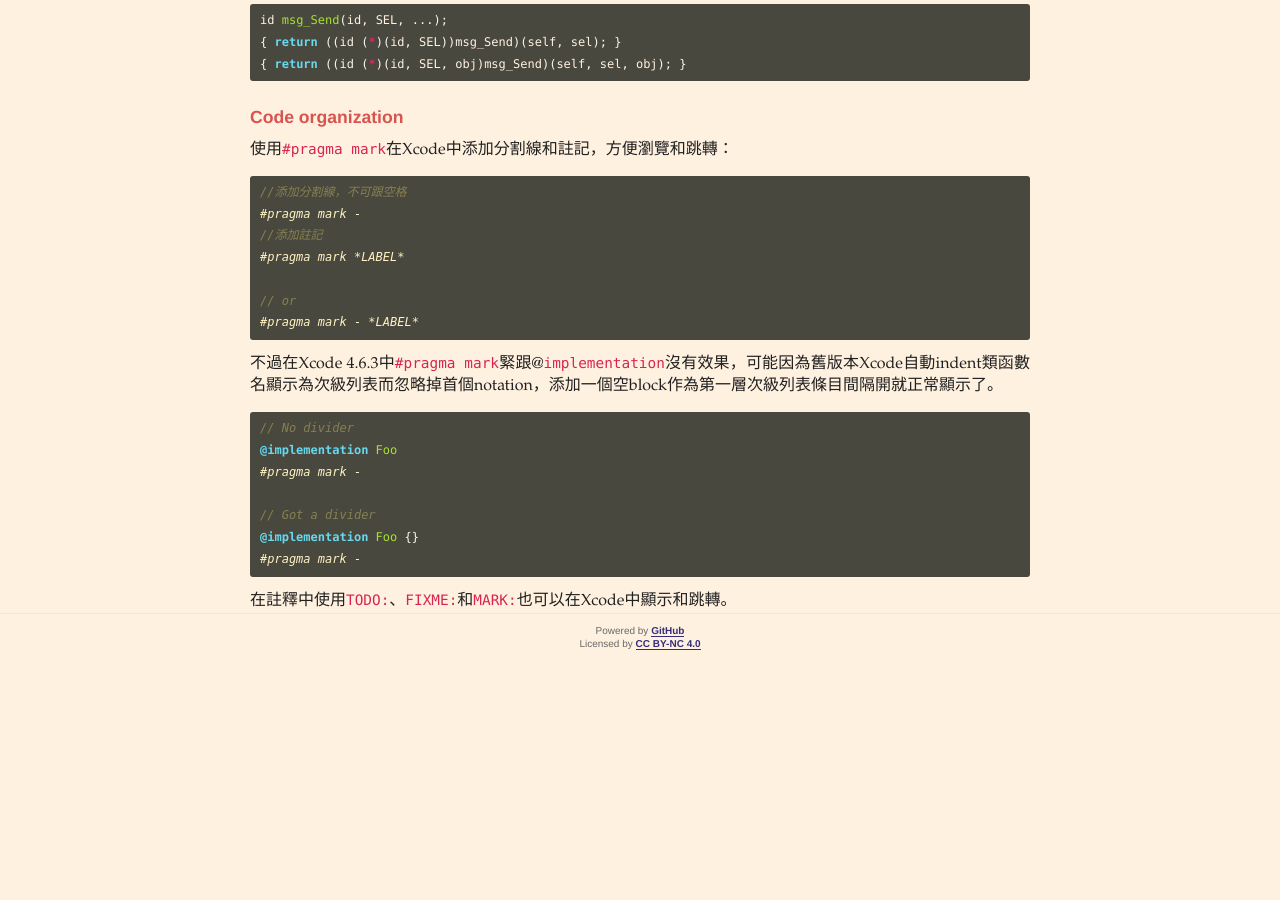
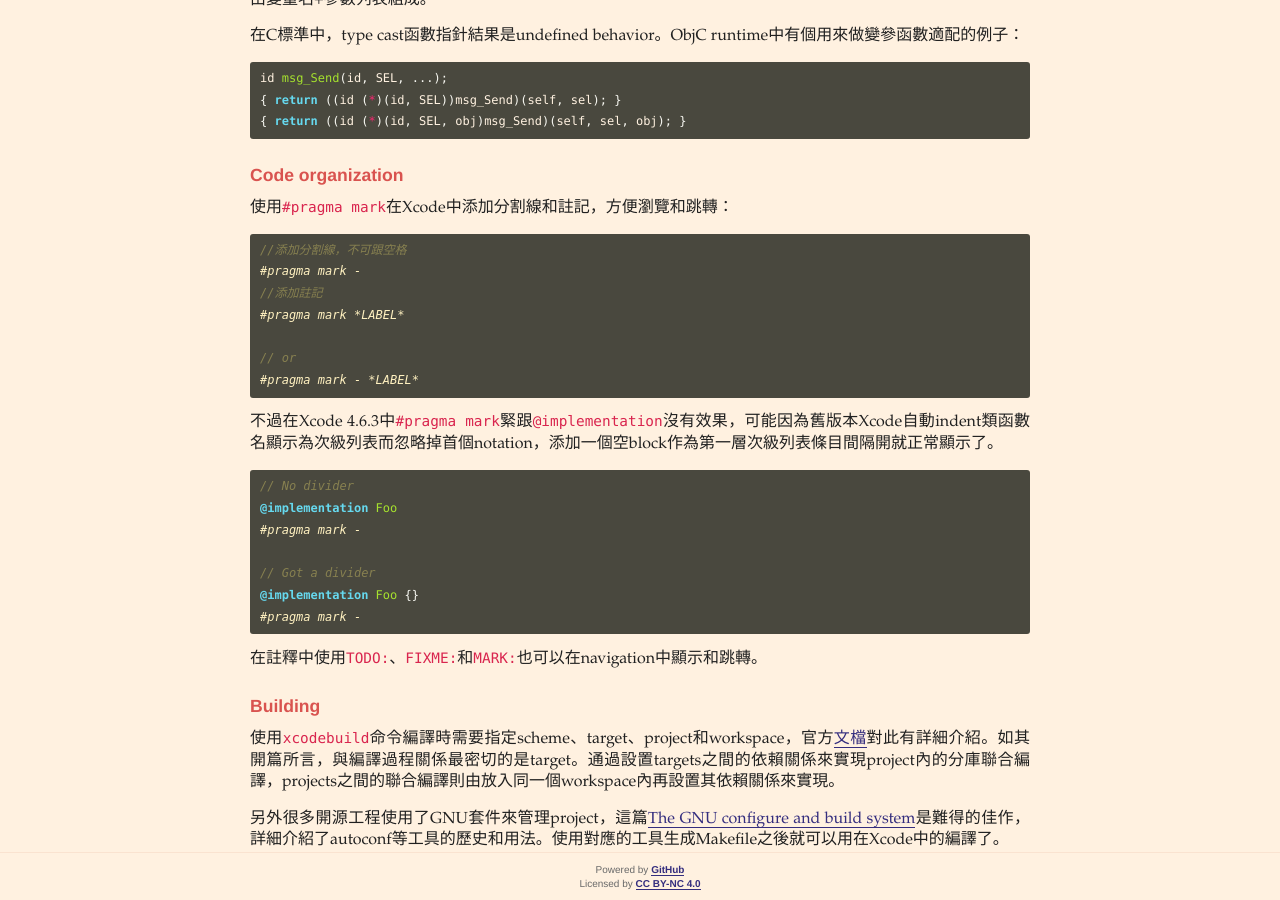
Before and after one commit to fteiwtdt/fteiwtdt.github.io, a Jekyll site: the page built from _posts/2018-03-30-objc-note-i.md, in a window 1280 px wide and 900 px high, scrolled down 1641 px. Built offline with Jekyll 4.4.1, drawn with Linux system fonts in a browser that asks for light colours; some web fonts are replaced; before the commit the page ends 2302 px from its top, so only the background shows below that; some of the changed text lies outside the part shown.

Commit message:
Modified "objc-note-i"

````diff
--- a/_posts/2018-03-30-objc-note-i.md
+++ b/_posts/2018-03-30-objc-note-i.md
@@ -39,10 +39,12 @@
 INCLUDES= -I${TOP}
 ```
 
-### Macro
+### Macros
 {: .subtitle}
 
-這篇[宏定義的黑魔法](https://onevcat.com/2014/01/black-magic-in-macro/)很有意思地解釋了一些macro的寫法和實現細節。GNU的[文檔](https://gcc.gnu.org/onlinedocs/cpp/Macros.html)則詳細地梳理了macro，譬如將其分類為object-like和function-like。
+這篇[宏定義的黑魔法](https://onevcat.com/2014/01/black-magic-in-macro/)很有意思地解釋了一些macro的寫法和實現細節，當中的要點在GNU的[文檔](https://gcc.gnu.org/onlinedocs/cpp/Macros.html)中都有進一步而且更有條理的介紹，譬如把macros分為object-like和function-like。其中存在比較多pitfalls的是function-like macros。
+
+```#pragma ```的意思是pragmatic，作用是與編譯器交互。Clang的[文檔](http://clang.llvm.org/docs/UsersManual.html#diagnostics_pragmas)列出了詳細的可選項。
 
 ### 指針變量
 {: .subtitle}
@@ -103,7 +105,7 @@
 #pragma mark - *LABEL*
 ```
 
-不過在Xcode 4.6.3中```#pragma mark```緊跟@```implementation```沒有效果，可能因為舊版本Xcode自動indent類函數名顯示為次級列表而忽略掉首個notation，添加一個空block作為第一層次級列表條目間隔開就正常顯示了。
+不過在Xcode 4.6.3中```#pragma mark```緊跟```@implementation```沒有效果，可能因為舊版本Xcode自動indent類函數名顯示為次級列表而忽略掉首個notation，添加一個空block作為第一層次級列表條目間隔開就正常顯示了。
 
 ```objc
 // No divider
@@ -115,4 +117,11 @@
 #pragma mark -
 ```
 
-在註釋中使用```TODO:```、```FIXME:```和```MARK:```也可以在Xcode中顯示和跳轉。
+在註釋中使用```TODO:```、```FIXME:```和```MARK:```也可以在navigation中顯示和跳轉。
+
+### Building
+{: .subtitle}
+
+使用```xcodebuild```命令編譯時需要指定scheme、target、project和workspace，官方[文檔](https://developer.apple.com/library/archive/featuredarticles/XcodeConcepts/Concept-Targets.html)對此有詳細介紹。如其開篇所言，與編譯過程關係最密切的是target。通過設置targets之間的依賴關係來實現project內的分庫聯合編譯，projects之間的聯合編譯則由放入同一個workspace內再設置其依賴關係來實現。
+
+另外很多開源工程使用了GNU套件來管理project，這篇[The GNU configure and build system](https://airs.com/ian/configure/)是難得的佳作，詳細介紹了autoconf等工具的歷史和用法。使用對應的工具生成Makefile之後就可以用在Xcode中的編譯了。
````
